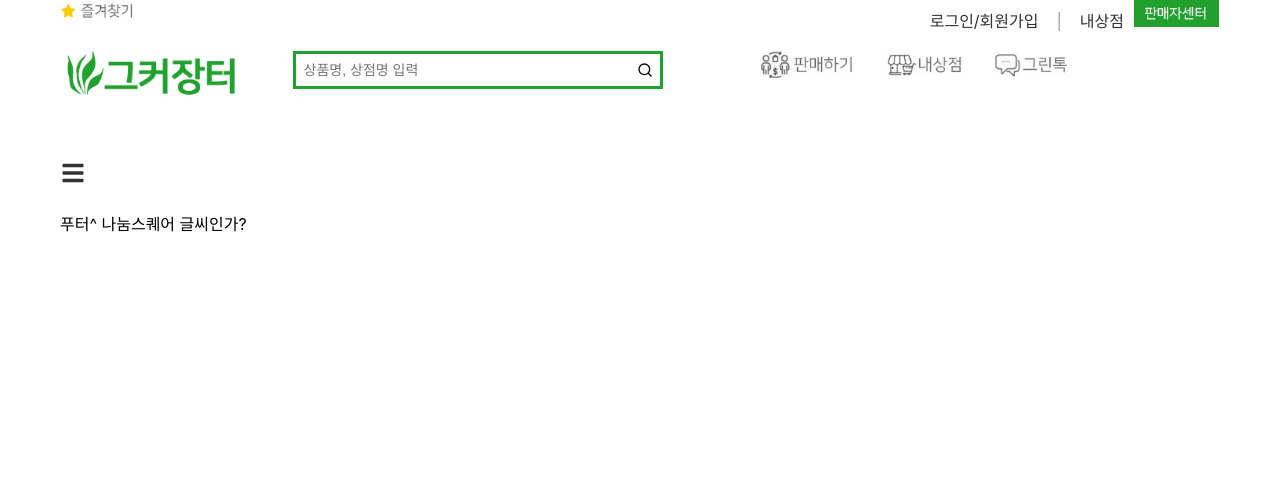
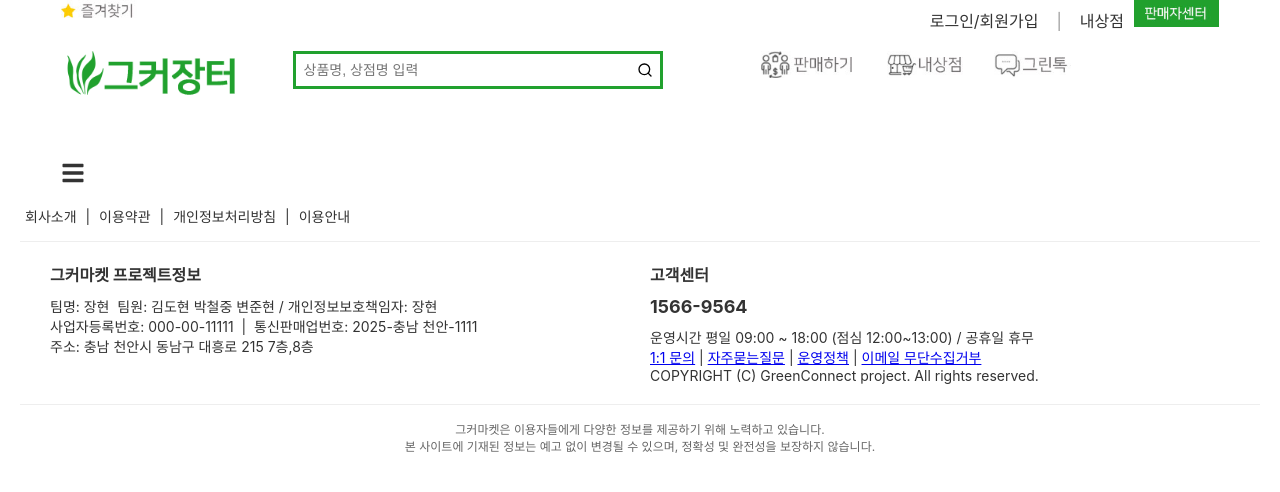
Before and after one commit to janghyun1019/GreenConnect, a React (Create React App) app in the folder src/greenconnect/: page / in a window 1280 px wide. Shown: the top 492 px of the page. Built offline with nearby package versions, Linux system fonts and the light colour scheme.

Commit message:
footer 생성 및 CSS 생성

```diff
--- a/src/greenconnect/src/common/Footer.css
+++ b/src/greenconnect/src/common/Footer.css
@@ -1,27 +1,86 @@
-/* Footer Styles */
+@charset "UTF-8";
+
+/* Footer 전체 영역 */
 .footer {
-  background-color: #ffffff;
-  padding: 20px 0 10px;
-  margin-top: auto;
+  background-color: #fff;
+  color: #333;
+  font-size: 14px;
+  margin-top: auto; /* Flex 컨테이너일 경우 하단 고정 효과 */
+  padding: 0 20px 20px;
+  box-sizing: border-box;
 }
 
+/* 상단 메뉴 */
+.footer-top-menu {
+  width: 1190px;
+  text-align: left;
+  padding: 15px 0;
+}
+
+.footer-top-menu a {
+  color: #333;
+  text-decoration: none;
+  margin: 0 5px;
+}
+
+/* 구분선 스타일(선택 사항) */
+hr {
+  border: none;
+  border-top: 1px solid #eee;
+  margin: 0;
+}
+
+/* 메인 정보 영역(그가치 프로젝트정보, 고객센터) */
 .footer-content {
   max-width: 1200px;
   margin: 0 auto;
   display: flex;
   justify-content: space-between;
-  padding: 0 20px;
+  align-items: flex-start;
+  padding: 20px 0;
 }
 
+.footer-info,
+.footer-customer-center {
+  flex: 1;
+  margin: 0 10px;
+}
 
+.footer-info h2,
+.footer-customer-center h2 {
+  font-size: 16px;
+  margin-bottom: 10px;
+  font-weight: bold;
+}
 
-/* Responsive Styles */
+/* 고객센터 전화번호를 강조하고 싶다면 */
+.footer-customer-phone {
+  font-size: 18px;
+  font-weight: bold;
+  margin: 10px 0;
+}
+
+/* 하단 문구 */
+.footer-disclaimer {
+  text-align: center;
+  padding: 15px 0;
+  font-size: 12px;
+  color: #666;
+}
+
+/* 반응형 처리 예시 */
 @media (max-width: 768px) {
   .footer-content {
     flex-direction: column;
+    align-items: left;
   }
 
-  .footer-section {
-    margin: 20px 0;
+  .footer-customer-center{
+  	align-items: left;
+  }
+
+  .footer-info,
+  .footer-customer-center {
+    margin: 10px 0;
   }
 }
--- a/src/greenconnect/src/common/Footer.js
+++ b/src/greenconnect/src/common/Footer.js
@@ -1,22 +1,59 @@
-// Footer.js
-
-
+import React from "react";
 import "./Footer.css";
 
-const Footer = () => {
-
-
+function Footer() {
   return (
     <footer className="footer">
-      <div className="footer-content">
-
-푸터^ 나눔스퀘어 글씨인가?
-
+      {/* 상단 메뉴 */}
+      <div className="footer-top-menu">
+        <a href="/">회사소개</a>
+        <span> | </span>
+        <a href="/">이용약관</a>
+        <span> | </span>
+        <a href="/">개인정보처리방침</a>
+        <span> | </span>
+        <a href="/">이용안내</a>
       </div>
 
+      <hr />
 
+      {/* 메인 정보 영역 */}
+      <div className="footer-content">
+        {/* 왼쪽: 프로젝트/회사 정보 */}
+        <div className="footer-info">
+          <h2>그커마켓 프로젝트정보</h2>
+          <p>팀명: 장현&nbsp; 팀원: 김도현 박철중 변준현 / 개인정보보호책임자: 장현</p>
+          <p>사업자등록번호: 000-00-11111 &nbsp;|&nbsp; 통신판매업번호: 2025-충남 천안-1111</p>
+          <p>주소: 충남 천안시 동남구 대흥로 215 7층,8층</p>
+        </div>
+
+        {/* 오른쪽: 고객센터 정보 */}
+        <div className="footer-customer-center">
+          <h2>고객센터</h2>
+          <p className="footer-customer-phone">1566-9564</p>
+          <p>운영시간 평일 09:00 ~ 18:00 (점심 12:00~13:00) / 공휴일 휴무</p>
+          <p>
+          	<a href="/">1:1 문의</a>
+          	<span> | </span>
+          	<a href="/">자주묻는질문</a>
+          	<span> | </span>
+          	<a href="/">운영정책</a>
+          	<span> | </span>
+        	<a href="/">이메일 무단수집거부</a>
+          </p>
+          <p>COPYRIGHT (C) GreenConnect project. All rights reserved.</p>
+        </div>
+      </div>
+
+      <hr />
+
+      {/* 하단 문구 */}
+      <p className="footer-disclaimer">
+        그커마켓은 이용자들에게 다양한 정보를 제공하기 위해 노력하고 있습니다.<br />본 사이트에 기재된
+        정보는 예고 없이 변경될 수 있으며, 정확성 및 완전성을 보장하지 않습니다.
+      </p>
     </footer>
   );
-};
+}
 
 export default Footer;
```
